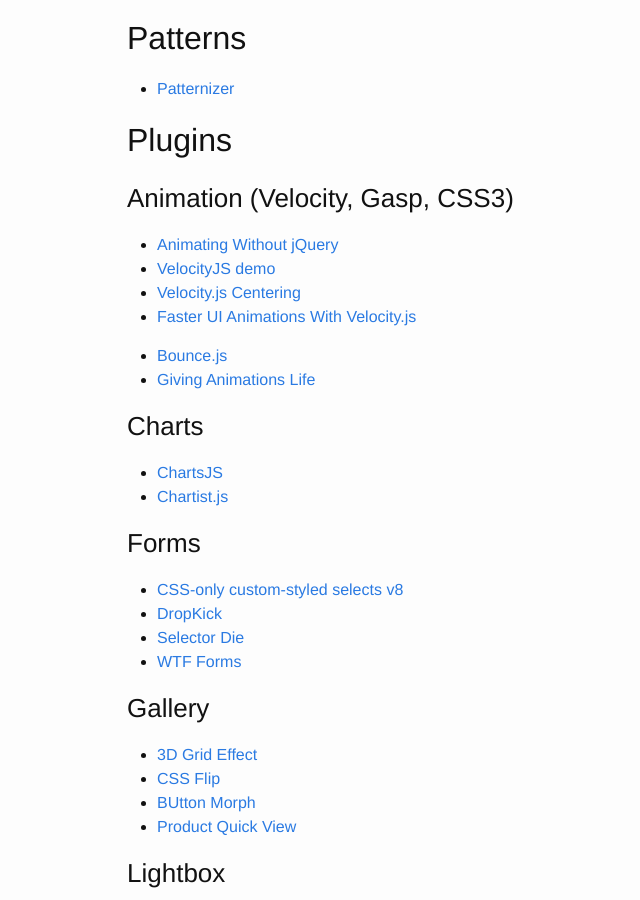
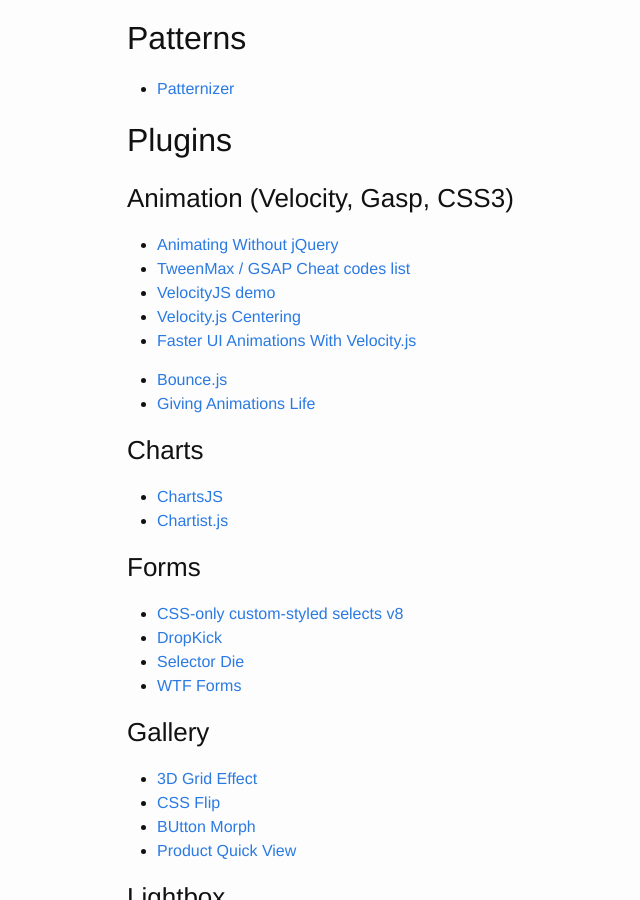
Before and after one commit to brownerd/brownerd.github.io, a Jekyll site: the page built from _posts/2014-10-06-reading-list-2014.md, in a window 1280 px wide and 900 px high, scrolled down 25154 px. Shown: the whole window, without its empty margins (143-783 px from the left). Built offline with Jekyll 4.4.1, drawn with Linux system fonts in a browser that asks for light colours; emoji names are drawn with the system emoji font.

Commit message:
add gasp resource

```diff
--- a/_posts/2014-10-06-reading-list-2014.md
+++ b/_posts/2014-10-06-reading-list-2014.md
@@ -1283,6 +1283,7 @@ packed in a single CSS or SCSS file.
 
 ### Animation (Velocity, Gasp, CSS3)
 - [Animating Without jQuery](http://www.smashingmagazine.com/2014/09/04/animating-without-jquery/)
+- [TweenMax / GSAP Cheat codes list](https://medium.com/@ayamflow/tweenmax-gsap-cheat-codes-list-ff58d6546738)
 - [VelocityJS demo](http://codepen.io/sol0mka/pen/kzyjJ)
 - [Velocity.js Centering](http://codepen.io/urre/pen/uBxAn)
 - [Faster UI Animations With Velocity.js](http://www.smashingmagazine.com/2014/06/18/faster-ui-animations-with-velocity-js/)
```
